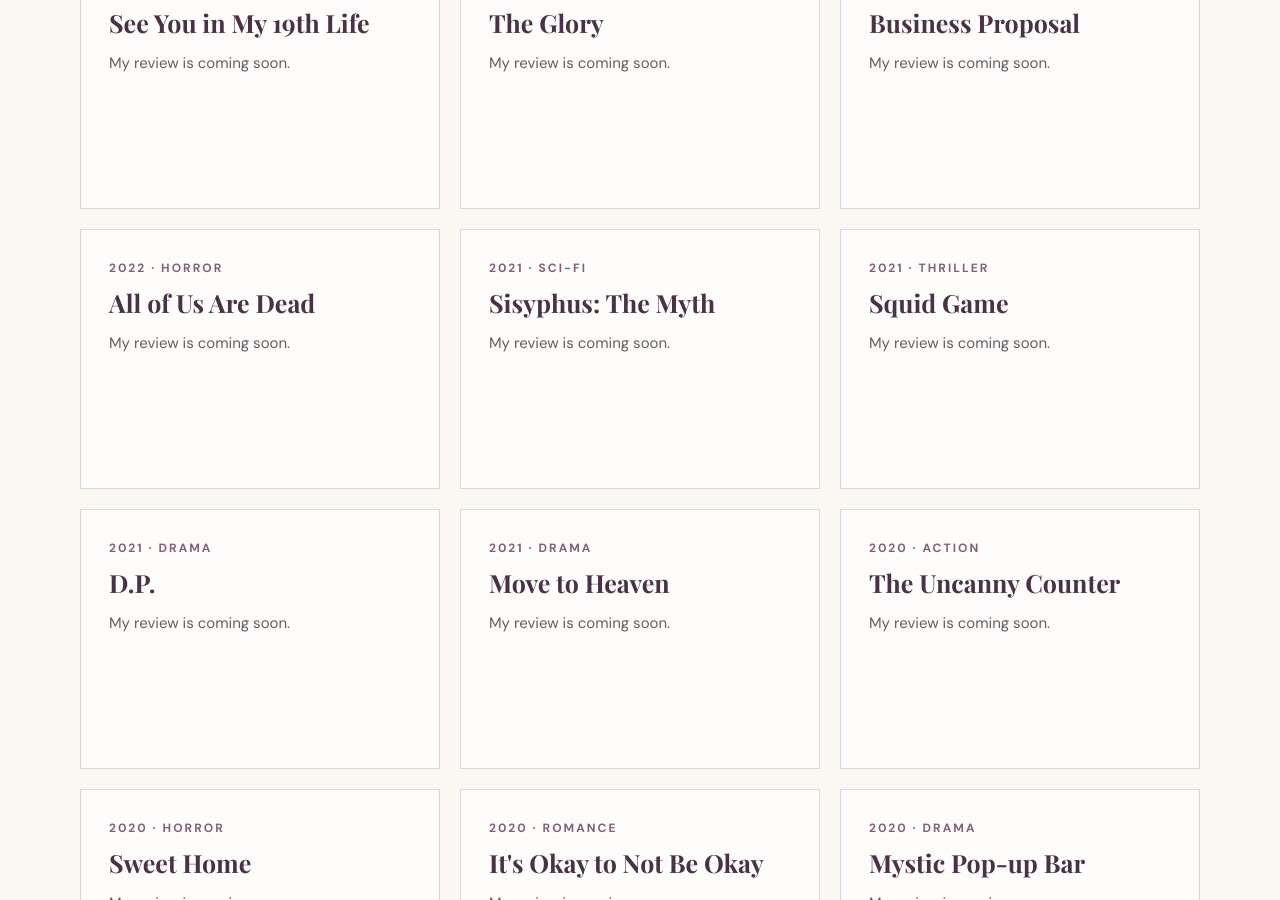
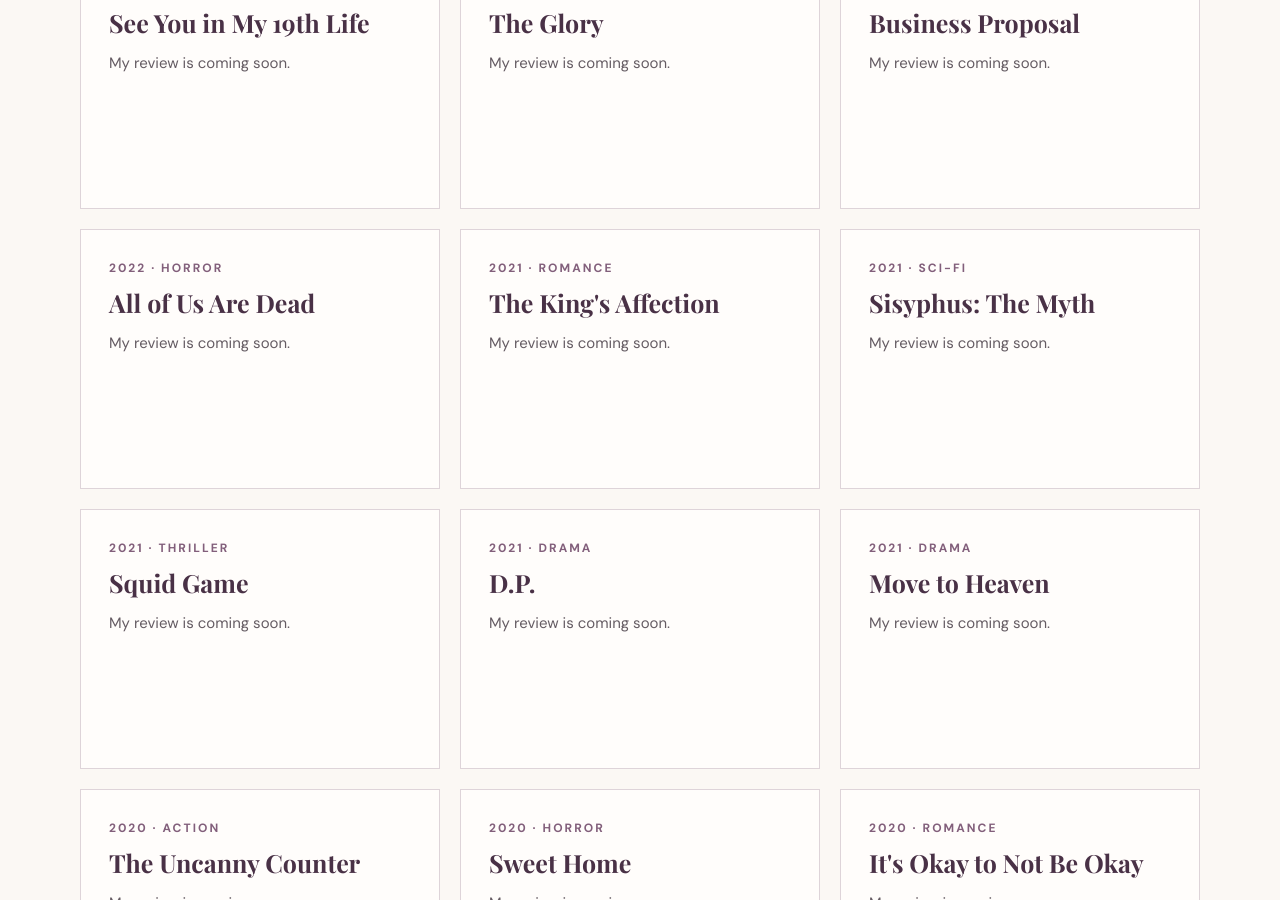
Before and after one commit to lydiarim22-coder/mindoflydia, a Jekyll site: the page built from korean-culture.html, in a window 1280 px wide and 900 px high, scrolled down 1774 px. Built offline with Jekyll 4.4.1, drawn with Linux system fonts in a browser that asks for light colours; some web fonts are replaced.

Commit message:
Add The King's Affection to Korean Culture dramas

```diff
--- a/_data/korean_culture_items.yml
+++ b/_data/korean_culture_items.yml
@@ -134,3 +134,9 @@
   year: 2025
   topic: dramas
   note: "My review is coming soon."
+
+- title: "The King's Affection"
+  year: 2021
+  genre: Romance
+  topic: dramas
+  note: "My review is coming soon."
```
